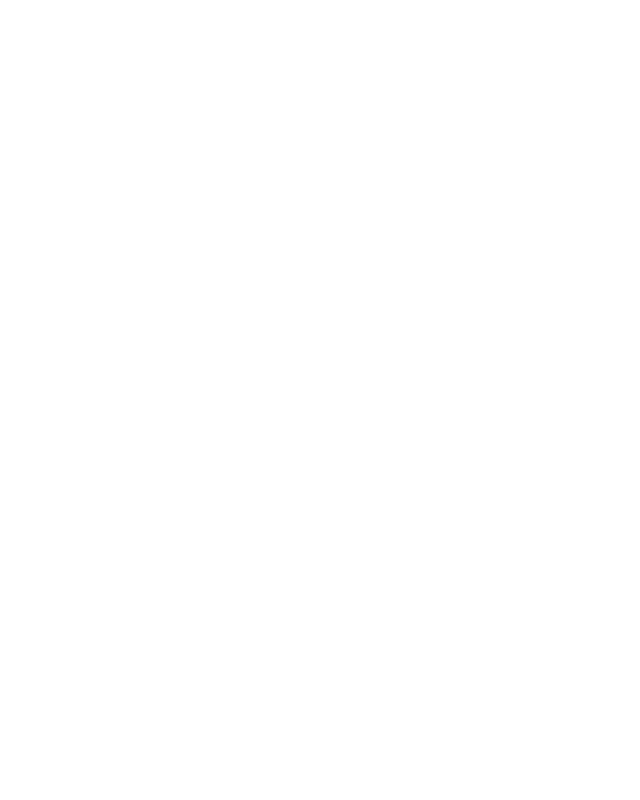
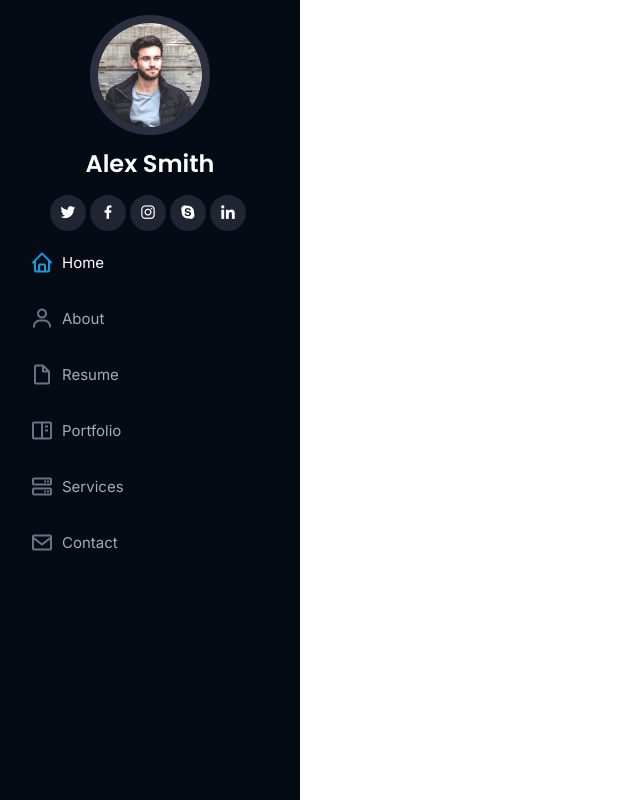
Before and after one commit to josepe99/mywebsite, a Next.js app: page / in a window 1280 px wide. Shown: the whole page, without its empty margins (0-640 px from the left). Built offline with nearby package versions, Linux system fonts and the light colour scheme.

Commit message:
header ready

```diff
--- /dev/null
+++ b/app/components/Header.jsx
@@ -0,0 +1,34 @@
+const Header = () => {
+  return (
+    <header id="header">
+      <div class="d-flex flex-column">
+        <div class="profile">
+          <img src="assets/img/profile-img.jpg" alt="" class="img-fluid rounded-circle" />
+          <h1 class="text-light"><a href="index.html">Alex Smith</a></h1>
+          <div class="social-links mt-3 text-center">
+            <a href="#" class="twitter"><i class="bx bxl-twitter"></i></a>
+            <a href="#" class="facebook"><i class="bx bxl-facebook"></i></a>
+            <a href="#" class="instagram"><i class="bx bxl-instagram"></i></a>
+            <a href="#" class="google-plus"><i class="bx bxl-skype"></i></a>
+            <a href="#" class="linkedin"><i class="bx bxl-linkedin"></i></a>
+          </div>
+        </div>
+
+        <nav id="navbar" class="nav-menu navbar">
+          <ul>
+            <li><a href="#hero" class="nav-link scrollto active"><i class="bx bx-home"></i> <span>Home</span></a></li>
+            <li><a href="#about" class="nav-link scrollto"><i class="bx bx-user"></i> <span>About</span></a></li>
+            <li><a href="#resume" class="nav-link scrollto"><i class="bx bx-file-blank"></i> <span>Resume</span></a></li>
+            <li><a href="#portfolio" class="nav-link scrollto"><i class="bx bx-book-content"></i> <span>Portfolio</span></a></li>
+            <li><a href="#services" class="nav-link scrollto"><i class="bx bx-server"></i> <span>Services</span></a></li>
+            <li><a href="#contact" class="nav-link scrollto"><i class="bx bx-envelope"></i> <span>Contact</span></a></li>
+          </ul>
+        </nav>
+        {/* <!-- .nav-menu --> */}
+      </div>
+    </header>
+    // <!-- End Header -->
+  )
+}
+
+export default Header;
--- a/app/layout.jsx
+++ b/app/layout.jsx
@@ -1,7 +1,8 @@
 import './globals.css'
+import Head from '@/app/Head';
 import { Inter } from 'next/font/google'
-import Head from '@/app/components/Head';
 import 'bootstrap/dist/css/bootstrap.css'
+import Header from '@/app/components/Header';
 
 const inter = Inter({ subsets: ['latin'] })
 
@@ -15,6 +16,7 @@
     <html lang="en">
       <body className={inter.className}>
         <Head />
+        <Header />
         {children}
       </body>
     </html>
```
Also changed, not shown: app/Head.jsx (renamed from app/components/Head.jsx).
